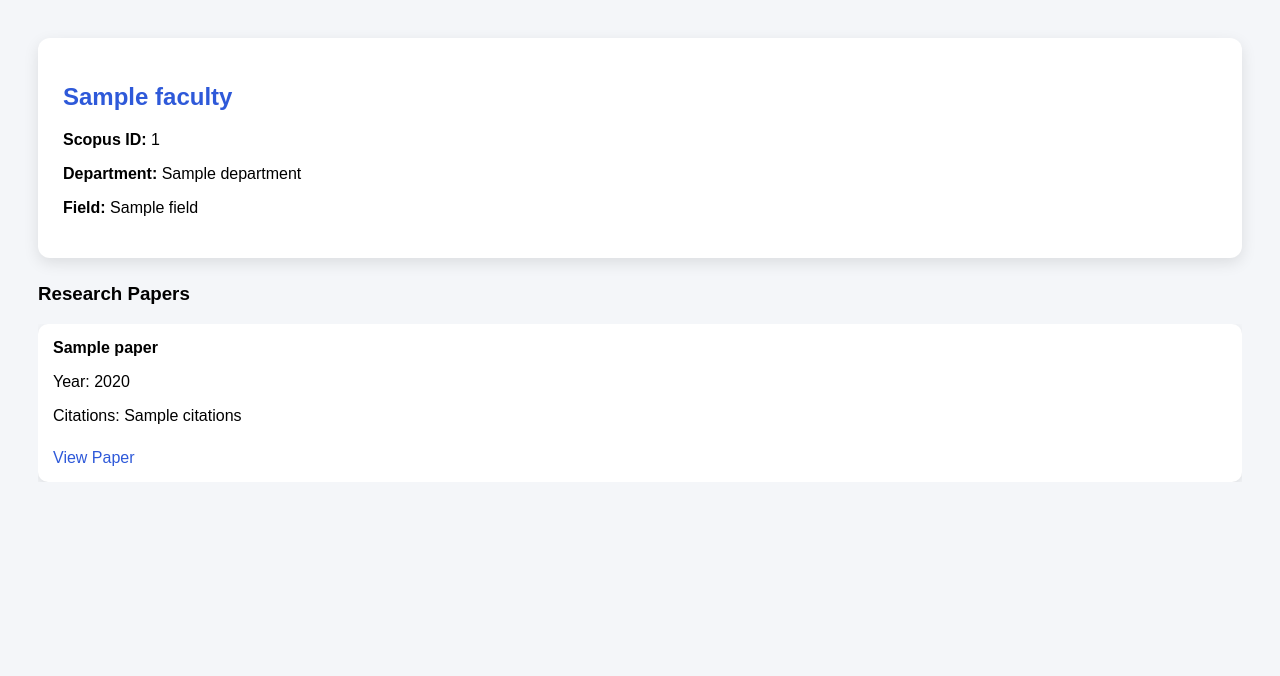
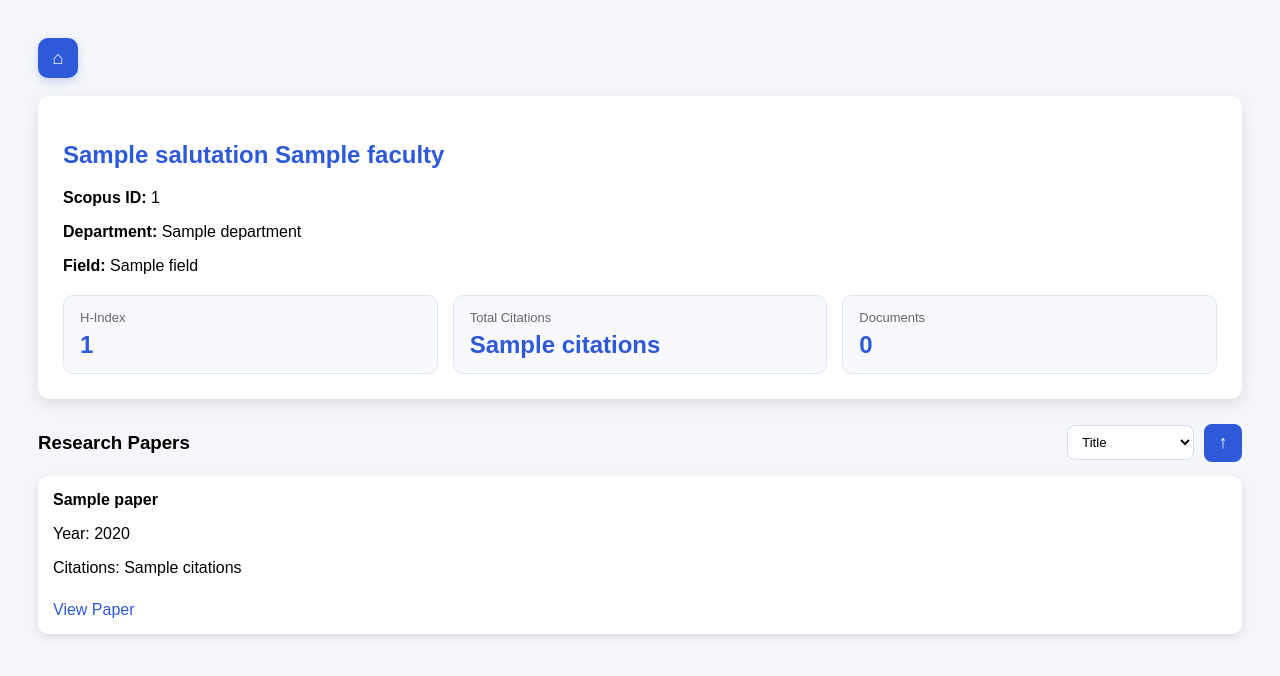
Before and after one commit to VDJ2824/WebD-Project-2026, a Django app: template app/templates/faculty_profile.html in a window 1280 px wide. Shown: the top 676 px of the page. Run offline with Django 4.2, Linux system fonts and the light colour scheme; the template is opened without the code that fills it: most values are stand-ins (such as "Sample title", 1, 10 or a date in 2020); parts of the project's set-up code (start-up, migrations or seed data) failed here and were passed over.

Commit message:
Update faculty_profile.html

```diff
--- a/app/templates/faculty_profile.html
+++ b/app/templates/faculty_profile.html
@@ -9,6 +9,26 @@ body {
     font-family: Arial;
     background:#f4f6f9;
     padding:30px;
+}
+
+.top-nav {
+    display:flex;
+    justify-content:flex-start;
+    margin-bottom:18px;
+}
+
+.home-link {
+    width:40px;
+    height:40px;
+    display:flex;
+    align-items:center;
+    justify-content:center;
+    border-radius:10px;
+    background:#2e59d9;
+    color:white;
+    text-decoration:none;
+    font-size:18px;
+    box-shadow:0 4px 10px rgba(46,89,217,0.2);
 }
 
 /* PROFILE SECTION */
@@ -24,22 +44,83 @@ body {
     color:#2e59d9;
 }
 
+.metrics {
+    display:grid;
+    grid-template-columns: repeat(3, minmax(140px, 1fr));
+    gap:15px;
+    margin-top:20px;
+}
+
+.metric-card {
+    background:#f7f9fc;
+    border:1px solid #e1e7f0;
+    border-radius:10px;
+    padding:14px 16px;
+}
+
+.metric-label {
+    font-size:13px;
+    color:#666;
+    margin-bottom:6px;
+}
+
+.metric-value {
+    font-size:24px;
+    font-weight:bold;
+    color:#2e59d9;
+}
+
 /* PAPER SECTION */
 .paper-section {
     margin-top:20px;
 }
 
+.section-header {
+    display:flex;
+    justify-content:space-between;
+    align-items:center;
+    gap:16px;
+    margin-bottom:14px;
+}
+
+.section-header h3 {
+    margin:0;
+}
+
+.paper-controls {
+    display:flex;
+    align-items:center;
+    gap:10px;
+}
+
+.paper-sort {
+    padding:8px 10px;
+    border-radius:8px;
+    border:1px solid #d7deea;
+    background:white;
+}
+
+.sort-toggle {
+    width:38px;
+    height:38px;
+    border:none;
+    border-radius:8px;
+    background:#2e59d9;
+    color:white;
+    font-size:18px;
+    cursor:pointer;
+    display:flex;
+    align-items:center;
+    justify-content:center;
+}
+
 .paper-container {
     display:flex;
-    flex-direction:column;   /* 👈 makes it vertical */
+    flex-direction:column;
     gap:15px;
-
-    max-height:400px;       /* 👈 enables vertical scroll */
-    overflow-y:auto;        /* 👈 vertical scroll */
 }
 
 .paper-card {
-    min-width:300px;
     background:white;
     padding:15px;
     border-radius:10px;
@@ -67,23 +148,57 @@ body {
 
 <body>
 
-<!-- 👨‍🏫 PROFILE -->
+<div class="top-nav">
+    <a href="{% url 'dashboard' %}" class="home-link" aria-label="Go to dashboard">⌂</a>
+</div>
+
+<!-- PROFILE -->
 <div class="profile">
-    <h2>{{ faculty.name }}</h2>
+    <h2>{% if faculty.salutation %}{{ faculty.salutation }} {% endif %}{{ faculty.name }}</h2>
 
     <p><strong>Scopus ID:</strong> {{ faculty.author_id }}</p>
     <p><strong>Department:</strong> {{ faculty.department }}</p>
     <p><strong>Field:</strong> {{ faculty.field }}</p>
+
+    <div class="metrics">
+        <div class="metric-card">
+            <div class="metric-label">H-Index</div>
+            <div class="metric-value">{{ faculty.metrics.h_index|default:0 }}</div>
+        </div>
+        <div class="metric-card">
+            <div class="metric-label">Total Citations</div>
+            <div class="metric-value">{{ faculty.metrics.citations|default:0 }}</div>
+        </div>
+        <div class="metric-card">
+            <div class="metric-label">Documents</div>
+            <div class="metric-value">{{ faculty.metrics.documents|default:0 }}</div>
+        </div>
+    </div>
 </div>
 
-<!-- 📄 PAPERS -->
+<!-- PAPERS -->
 <div class="paper-section">
-    <h3>Research Papers</h3>
+    <div class="section-header">
+        <h3>Research Papers</h3>
+        <div class="paper-controls">
+            <select id="paperSort" class="paper-sort">
+                <option value="title">Title</option>
+                <option value="year">Year</option>
+                <option value="citations">Citation Count</option>
+            </select>
+            <button type="button" id="sortToggle" class="sort-toggle" onclick="toggleSortDirection()" aria-label="Toggle sort order">
+                ↑
+            </button>
+        </div>
+    </div>
 
     <div class="paper-container">
 
     {% for paper in papers %}
-        <div class="paper-card">
+        <div class="paper-card"
+             data-title="{{ paper.title|default:''|lower }}"
+             data-year="{{ paper.year|default:0 }}"
+             data-citations="{{ paper.citations|default:0 }}">
             <div class="paper-title">{{ paper.title }}</div>
             <p>Year: {{ paper.year }}</p>
             <p>Citations: {{ paper.citations }}</p>
@@ -99,5 +214,51 @@ body {
     </div>
 </div>
 
+<script>
+let sortAscending = true;
+
+function getSortableValue(card, sortBy) {
+    if (sortBy === "year") {
+        return Number(card.dataset.year || 0);
+    }
+
+    if (sortBy === "citations") {
+        return Number(card.dataset.citations || 0);
+    }
+
+    return (card.dataset.title || "").toLowerCase();
+}
+
+function sortPapers() {
+    const container = document.querySelector(".paper-container");
+    const sortBy = document.getElementById("paperSort").value;
+    const cards = Array.from(container.querySelectorAll(".paper-card"));
+
+    cards.sort((a, b) => {
+        const valueA = getSortableValue(a, sortBy);
+        const valueB = getSortableValue(b, sortBy);
+
+        if (typeof valueA === "string" && typeof valueB === "string") {
+            return sortAscending
+                ? valueA.localeCompare(valueB)
+                : valueB.localeCompare(valueA);
+        }
+
+        return sortAscending ? valueA - valueB : valueB - valueA;
+    });
+
+    cards.forEach((card) => container.appendChild(card));
+}
+
+function toggleSortDirection() {
+    sortAscending = !sortAscending;
+    document.getElementById("sortToggle").textContent = sortAscending ? "↑" : "↓";
+    sortPapers();
+}
+
+document.getElementById("paperSort").addEventListener("change", sortPapers);
+sortPapers();
+</script>
+
 </body>
 </html>
```
